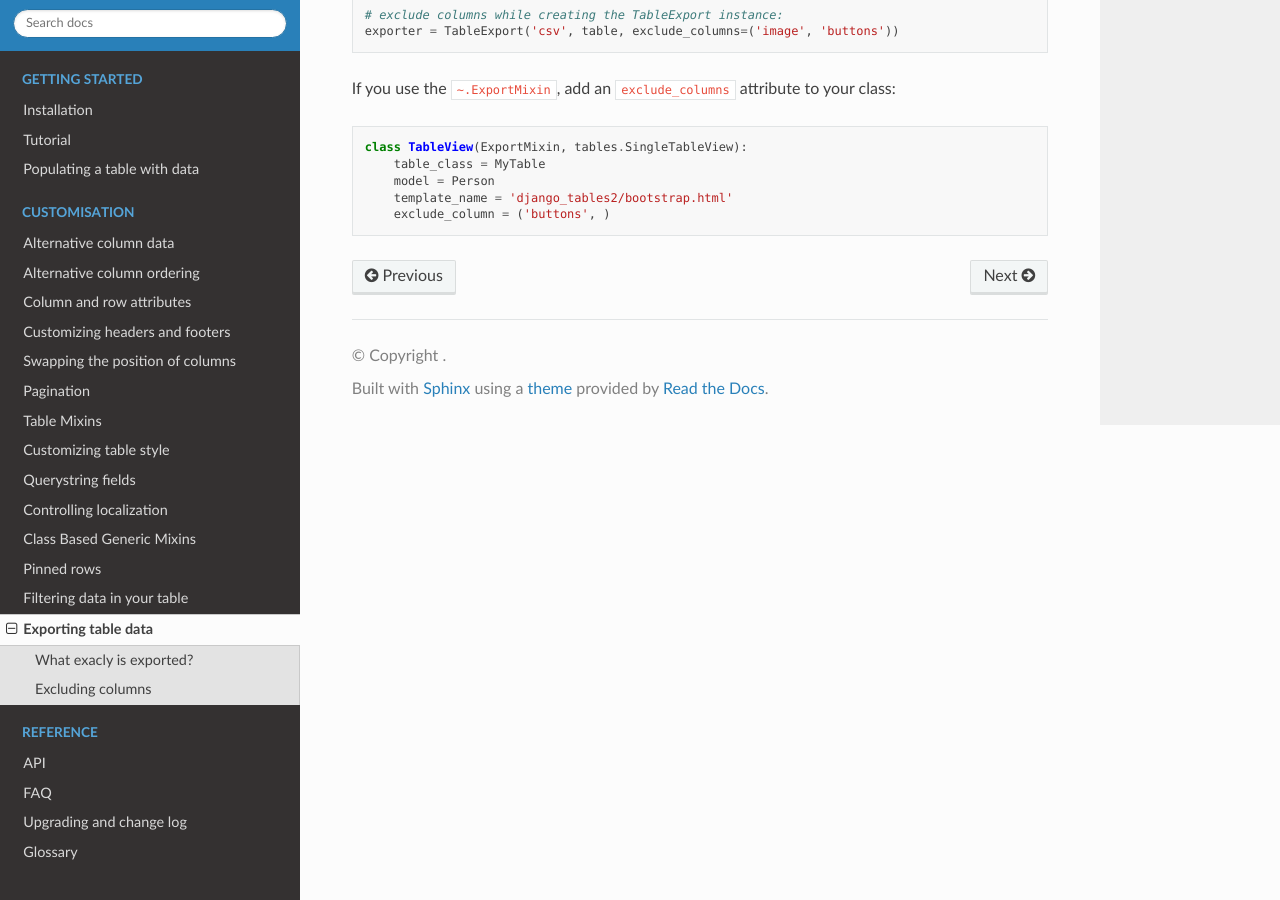
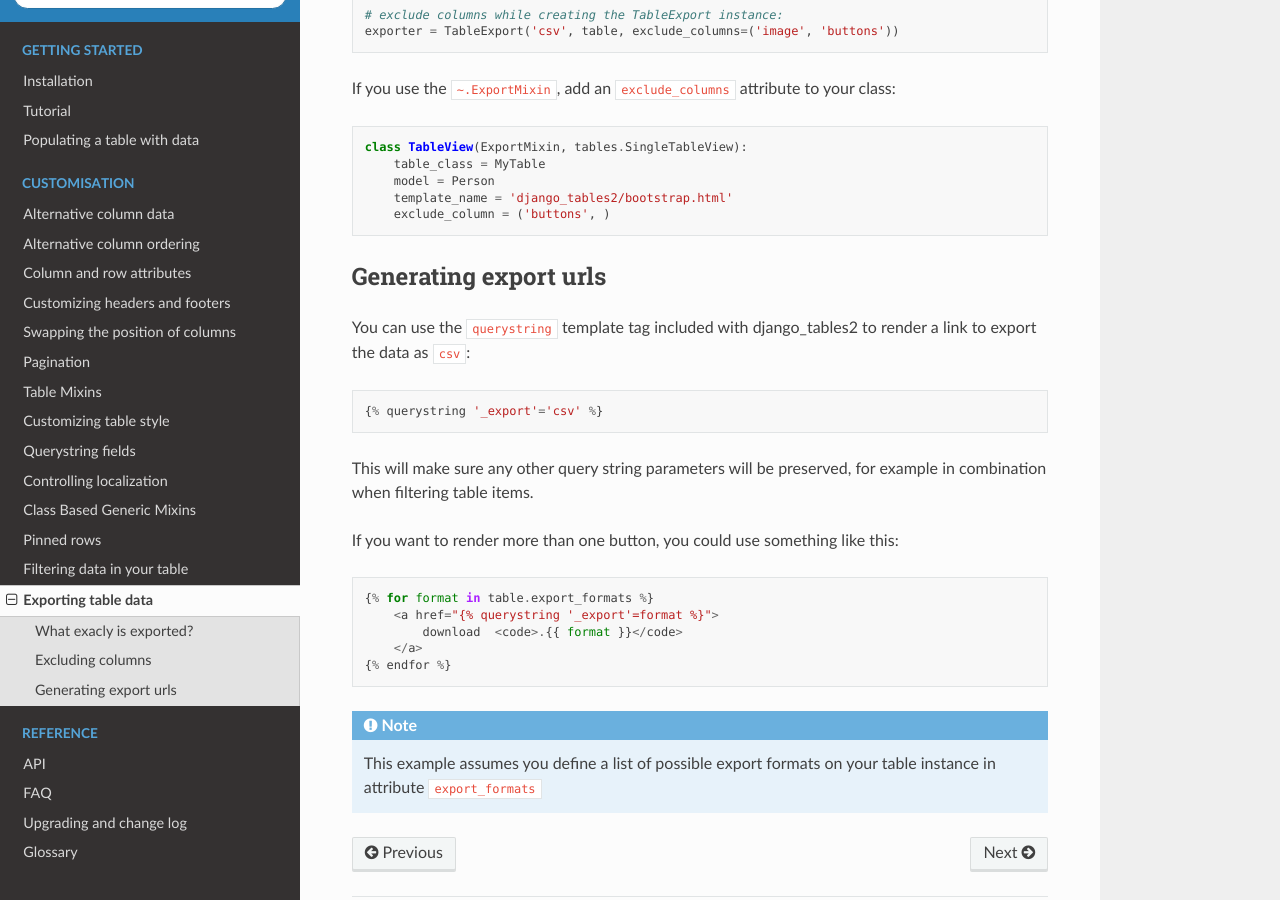
Before and after one commit to jieter/django-tables2, a Sphinx documentation site: the page built from docs/pages/export.rst, in a window 1280 px wide and 900 px high, scrolled down 1732 px. Built offline with Sphinx 7.4.7 and the Read the Docs theme 2.0.0, drawn with Linux system fonts in a browser that asks for light colours.

Commit message:
Add a small explanation on how to generate export urls to the docs

```diff
--- a/docs/pages/export.rst
+++ b/docs/pages/export.rst
@@ -94,3 +94,28 @@ If you use the ``~.ExportMixin``, add an ``exclude_columns`` attribute to your c
         model = Person
         template_name = 'django_tables2/bootstrap.html'
         exclude_column = ('buttons', )
+
+
+Generating export urls
+----------------------
+
+You can use the ``querystring`` template tag included with django_tables2
+to render a link to export the data as ``csv``::
+
+    {% querystring '_export'='csv' %}
+
+This will make sure any other query string parameters will be preserved, for example
+in combination when filtering table items.
+
+If you want to render more than one button, you could use something like this::
+
+    {% for format in table.export_formats %}
+        <a href="{% querystring '_export'=format %}">
+            download  <code>.{{ format }}</code>
+        </a>
+    {% endfor %}
+
+.. note::
+
+    This example assumes you define a list of possible
+    export formats on your table instance in attribute ``export_formats``
```
